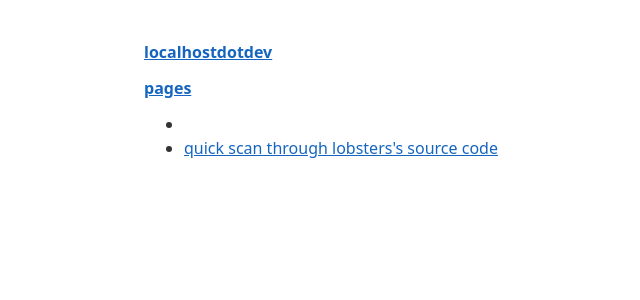
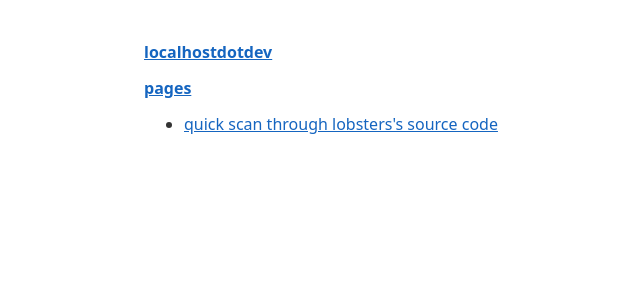
Before and after one commit to localhostdotdev/localhostdotdev.github.io, a Jekyll site: the page built from index.md, in a window 1280 px wide. Shown: the top 300 px of the page, without its empty margins (136-776 px from the left). Built offline with Jekyll 4.4.1, drawn with Linux system fonts in a browser that asks for light colours.

Commit message:
correct homepage

```diff
--- a/index.md
+++ b/index.md
@@ -5,8 +5,8 @@ title: pages
 
 <ul>
 {% for page in site.pages %}
-  {% unless page.url == "/" %}
+  {% if page.url != "/" and page.url != "/404/" and page.layout == "default" %}
     <li><a href="{{ page.url }}">{{ page.title }}</a></li>
-  {% endunless %}
+  {% endif %}
 {% endfor %}
 </ul>
```
